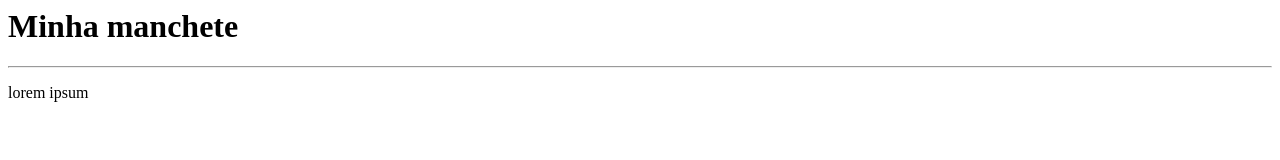
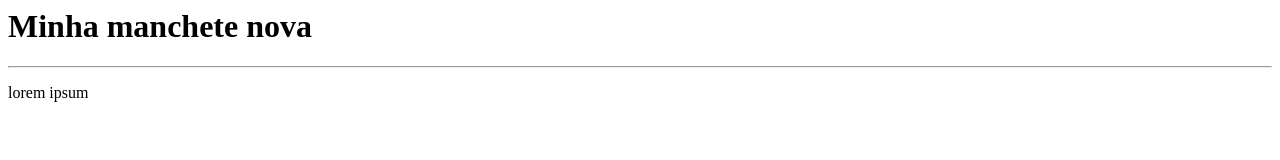
Before and after one commit to gilvanvilarim/Ola-Mundo, a plain HTML site: page site-exemplo/index.html in a window 1280 px wide. Drawn offline with Linux system fonts and the light colour scheme.

Commit message:
Update index.html

```diff
--- a/site-exemplo/index.html
+++ b/site-exemplo/index.html
@@ -6,7 +6,7 @@
   <title>Meu documento</title>
 
 <body>
-  <h1>Minha manchete
+  <h1>Minha manchete nova
   </h1>
   <hr>
   <p> lorem ipsum</p>
```
